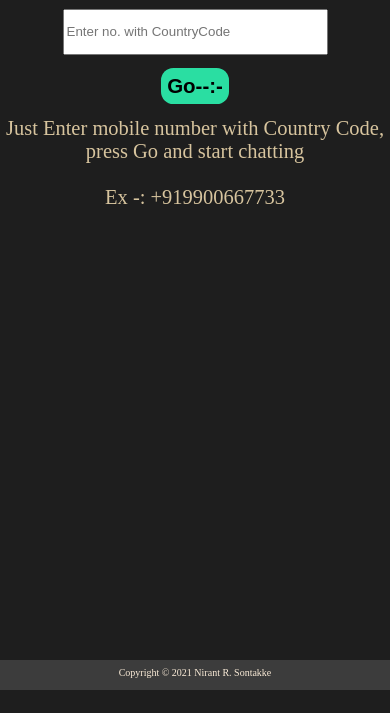
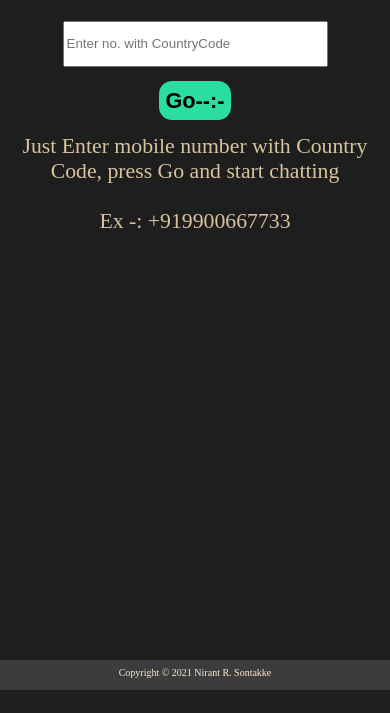
Before and after one commit to NRS08/WhatsApp-Direct, a plain HTML site: page index.html in a window 390 px wide. Shown: the part 154-867 px from the top of the page. Drawn offline with Linux system fonts and the light colour scheme.

Commit message:
Update styles.css

```diff
--- a/styles.css
+++ b/styles.css
@@ -98,6 +98,6 @@ footer p{
 
     html{
 
-         font-size: 64%;
+         font-size: 68%;
     }
 }
```
